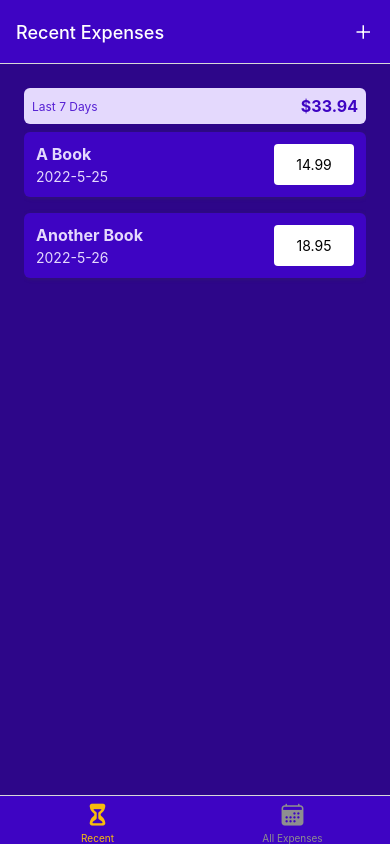
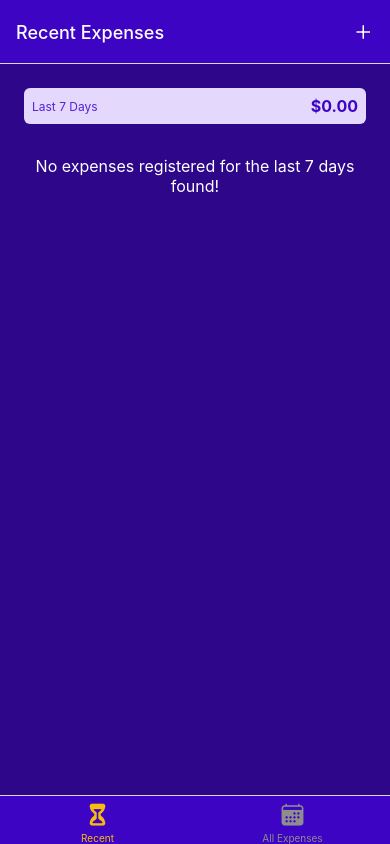
Before and after one commit to Consciously/con-react-native-expensetracker, a React Native app: screen /RecentExpenses in a window 390 px wide. Built offline with nearby package versions, Linux system fonts and the light colour scheme.

Commit message:
make context function work and finish up the app

```diff
--- a/App.js
+++ b/App.js
@@ -63,7 +63,7 @@
 export default function App() {
 	return (
 		<>
-			<StatusBar style='auto' />
+			<StatusBar style='light' />
 			<ExpenseContextProvider>
 				<NavigationContainer>
 					<Stack.Navigator
--- a/components/ExpensesOutput/ExpensesOutput.js
+++ b/components/ExpensesOutput/ExpensesOutput.js
@@ -1,13 +1,19 @@
-import { View, StyleSheet } from 'react-native';
+import { View, StyleSheet, Text } from 'react-native';
 import { GlobalStyles } from '../../contstants/styles';
 import ExpensesList from './ExpensesList';
 import ExpensesSummary from './ExpensesSummary';
 
-const ExpensesOutput = ({ expenses, expensesPeriod }) => {
+const ExpensesOutput = ({ expenses, expensesPeriod, fallbackText }) => {
+	let content = <Text style={styles.infoText}>{fallbackText}</Text>;
+
+	if (expenses.length > 0) {
+		content = <ExpensesList expenses={expenses} />;
+	}
+
 	return (
 		<View style={styles.container}>
 			<ExpensesSummary expenses={expenses} periodName={expensesPeriod} />
-			<ExpensesList expenses={expenses} />
+			{content}
 		</View>
 	);
 };
@@ -21,5 +27,11 @@
 		paddingTop: 24,
 		paddingBottom: 0,
 		backgroundColor: GlobalStyles.colors.primary700
+	},
+	infoText: {
+		color: 'white',
+		fontSize: 16,
+		textAlign: 'center',
+		marginTop: 32
 	}
 });
--- a/screens/AllExpenses.js
+++ b/screens/AllExpenses.js
@@ -6,7 +6,11 @@
 	const expensesCtx = useContext(ExpensesContext);
 
 	return (
-		<ExpensesOutput expenses={expensesCtx.expenses} expensesPeriod='Total' />
+		<ExpensesOutput
+			expenses={expensesCtx.expenses}
+			expensesPeriod='Total'
+			fallbackText='No expenses registered found!'
+		/>
 	);
 };
 
--- a/screens/ManageExpense.js
+++ b/screens/ManageExpense.js
@@ -1,12 +1,15 @@
-import { useLayoutEffect } from 'react';
+import { useContext, useLayoutEffect } from 'react';
 import { View, StyleSheet } from 'react-native';
 import Button from '../components/UI/Button';
 import IconButton from '../components/UI/IconButton';
 import { GlobalStyles } from '../contstants/styles';
+import { ExpensesContext } from '../store/expense-context';
 
 const ManageExpense = ({ route, navigation }) => {
 	const editedExpenseId = route.params?.expenseId;
 	const isEditing = !!editedExpenseId;
+
+	const expensesCtx = useContext(ExpensesContext);
 
 	useLayoutEffect(() => {
 		navigation.setOptions({
@@ -15,12 +18,26 @@
 	}, [navigation, isEditing]);
 
 	const deleteExpenseHandler = () => {
+		expensesCtx.deleteExpense(editedExpenseId);
 		navigation.goBack();
 	};
 	const cancelHandler = () => {
 		navigation.goBack();
 	};
 	const confirmHandler = () => {
+		if (isEditing) {
+			expensesCtx.updateExpense(editedExpenseId, {
+				description: 'Test!!!!!!!',
+				amount: 29.99,
+				date: new Date('2022-05-23')
+			});
+		} else {
+			expensesCtx.addExpense({
+				description: 'Test',
+				amount: 19.99,
+				date: new Date('2022-05-22')
+			});
+		}
 		navigation.goBack();
 	};
 
--- a/screens/RecentExpenses.js
+++ b/screens/RecentExpenses.js
@@ -9,11 +9,15 @@
 		const today = new Date();
 		const date7DaysAgo = getDateMinusDays(today, 7);
 
-		return expense.date > date7DaysAgo;
+		return expense.date >= date7DaysAgo && expense.date <= today;
 	});
 
 	return (
-		<ExpensesOutput expenses={recentExpenses} expensesPeriod='Last 7 Days' />
+		<ExpensesOutput
+			expenses={recentExpenses}
+			expensesPeriod='Last 7 Days'
+			fallbackText='No expenses registered for the last 7 days found!'
+		/>
 	);
 };
 
--- a/store/expense-context.js
+++ b/store/expense-context.js
@@ -98,7 +98,7 @@
 	};
 
 	const updateExpense = (id, expenseData) => {
-		dispatch({ type: 'UPDATE', payload: { id, data: expenseData } });
+		dispatch({ type: 'UPDATE', payload: { id: id, data: expenseData } });
 	};
 
 	const value = {
```
